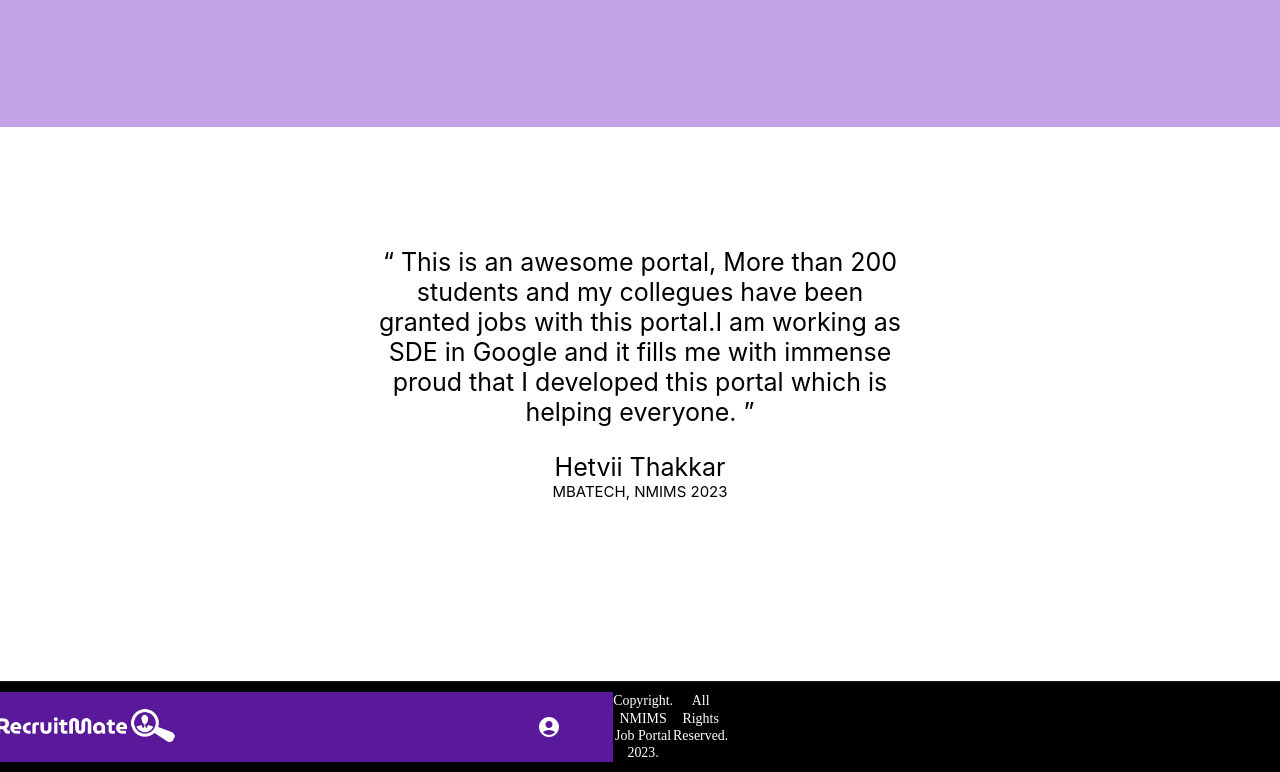
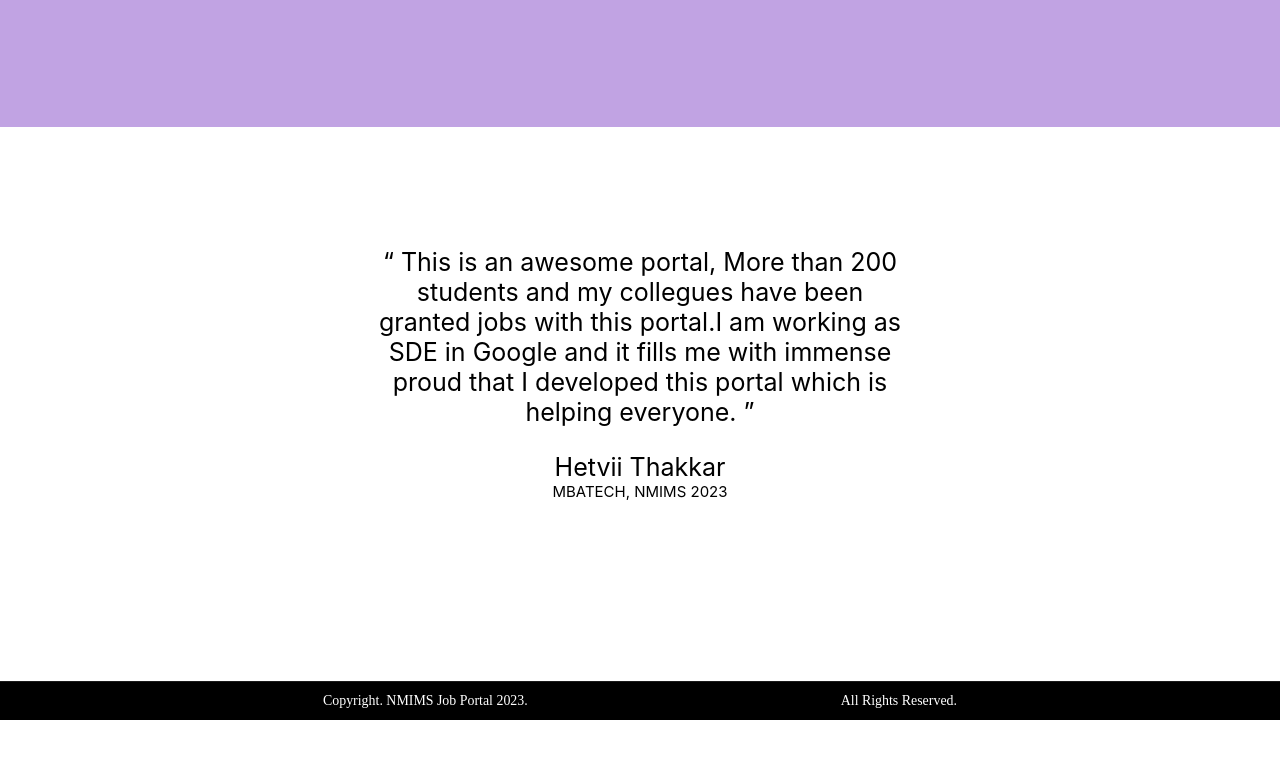
Before and after one commit to AngadSinghKataria/InterviewHelp, a React (Create React App) app: page / in a window 1280 px wide. Shown: the part 2048-2820 px from the top of the page. After the commit the page ends 2768 px from the top, so only its background shows below. Built offline with nearby package versions, Linux system fonts and the light colour scheme.

Commit message:
Removed footer thing

```diff
--- a/src/Components/Footer/footer.js
+++ b/src/Components/Footer/footer.js
@@ -1,17 +1,17 @@
 import Logo from "../logo";
 import styles from './footer.module.css'
 import Text from '../text.js'
+import { Box } from "@mui/material";
 
 function Footer() {
   var marginText = '0px 0.88vw'
   var marginTextBold = '0px 0.88vw 1.7391vh'
   return (
     <div className={styles.container}>
-        <div style={{alignContent: "center", display: "flex", justifyContent: "center", padding: '10px'}}>
-            <Logo color='white'/>
-            <Text data="Copyright. NMIMS Job Portal 2023."/>
-            <Text data="All Rights Reserved." />
-        </div>
+      <div style={{ alignContent: "center", display: "flex", justifyContent: "space-evenly", padding: '10px', width: "100%" }}>
+        <Text data="Copyright. NMIMS Job Portal 2023." />
+        <Text data="All Rights Reserved." />
+      </div>
     </div>
   );
 }
```
